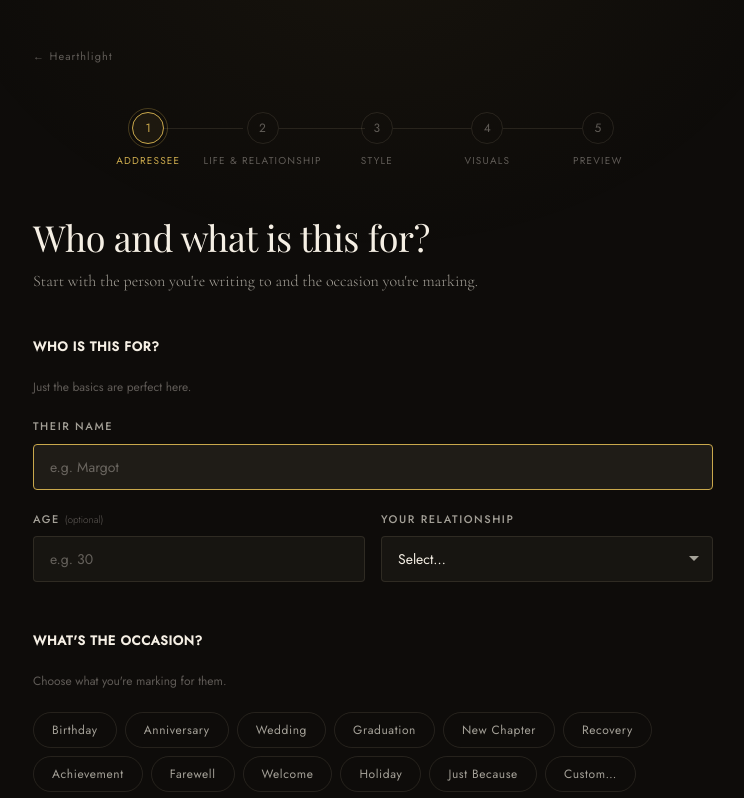
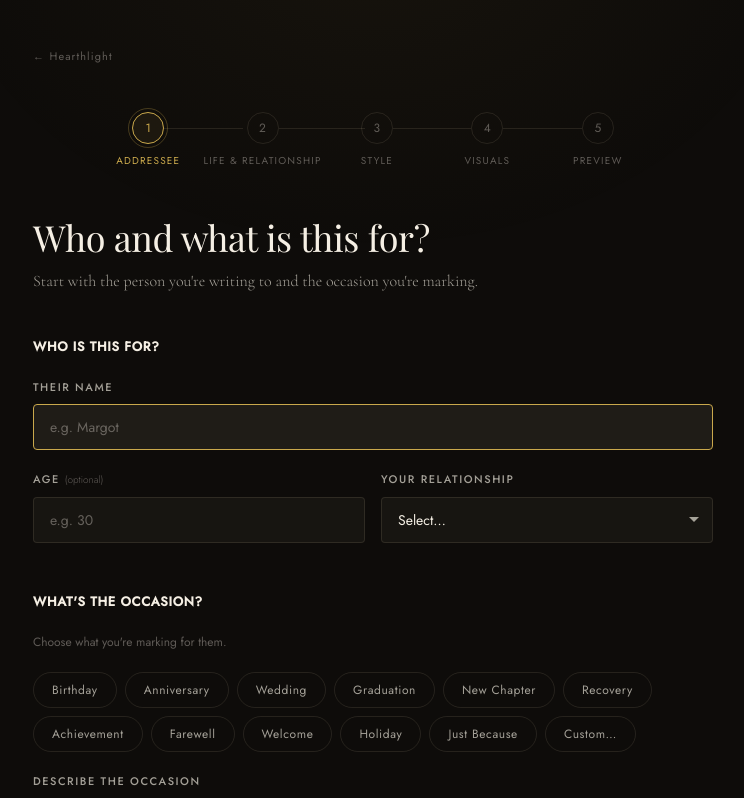
Before and after one commit to dvkpatel11/HaerthLight, a React (Vite) app in the folder client/: page /create in a window 1280 px wide. Shown: the top 798 px of the page, without its empty margins (267-1011 px from the left). Built offline with nearby package versions, Linux system fonts and the light colour scheme; the HTML template or start-up script is replaced by a standard one; a web font is replaced by a local one.

Commit message:
Updated Step1Recipient.tsx

```diff
--- a/client/src/components/wizard/Step1Recipient.tsx
+++ b/client/src/components/wizard/Step1Recipient.tsx
@@ -96,7 +96,6 @@ export default function Step1Recipient({
       <div className={styles.fields}>
         <div className={styles.fieldGroup}>
           <h3 className={styles.sectionTitle}>Who is this for?</h3>
-          <p className={styles.sectionHint}>Just the basics are perfect here.</p>
 
           <div className={styles.field}>
             <label className={styles.label}>Their name</label>
```
